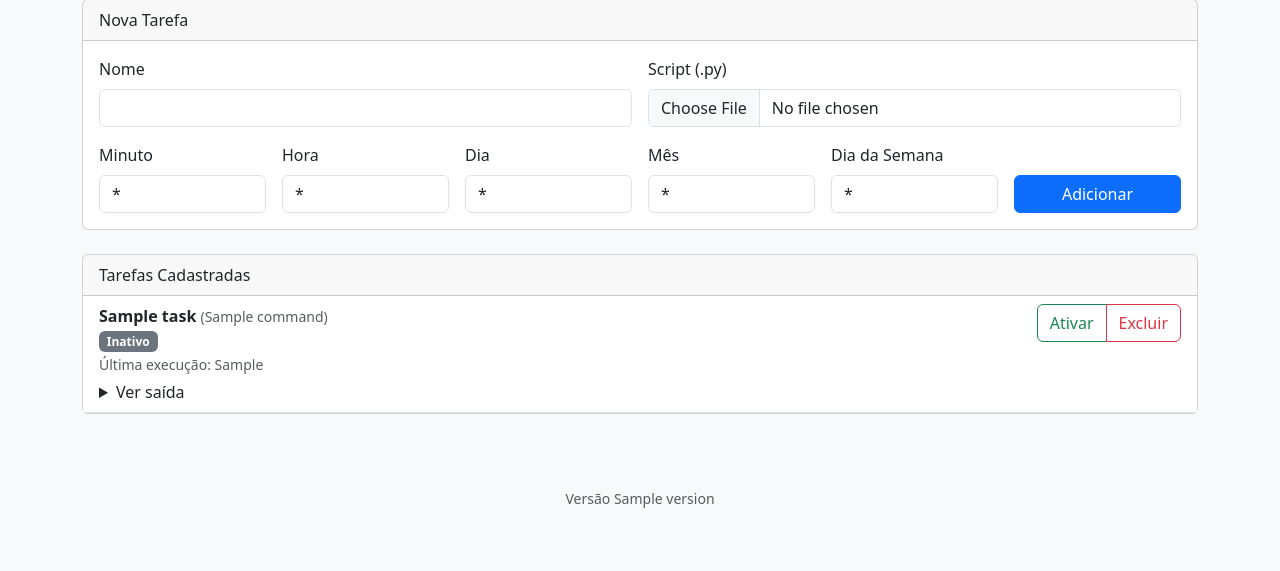
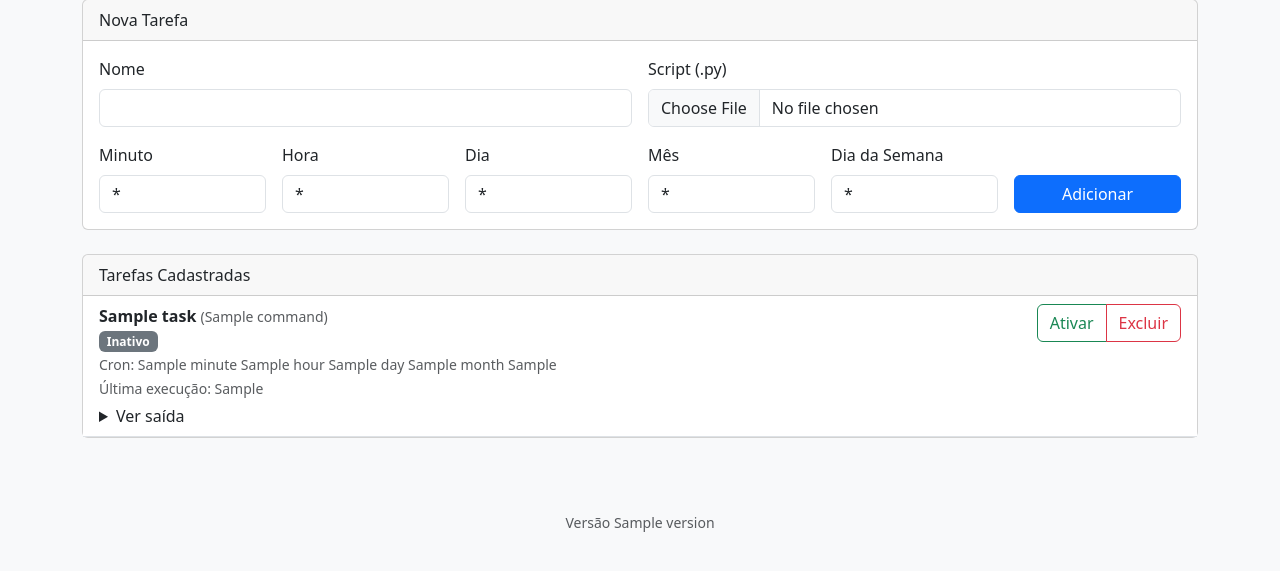
Before and after one commit to kassi0/flask-cron, a Flask app: template templates/index.html in a window 1280 px wide. Shown: the part 143-714 px from the top of the page. Run offline with Flask 3, Linux system fonts and the light colour scheme; the template is opened without the code that fills it: most values are stand-ins (such as "Sample title", 1, 10 or a date in 2020).

Commit message:
Update Index.html visualisar Cron

```diff
--- a/templates/index.html
+++ b/templates/index.html
@@ -60,6 +60,10 @@
                 <span class="badge {{ 'bg-success' if task.enabled else 'bg-secondary' }}">
                   {{ 'Ativo' if task.enabled else 'Inativo' }}
                 </span><br>
+                <small class="text-muted">
+                  Cron:
+                  {{ task.cron.minute }} {{ task.cron.hour }} {{ task.cron.day }} {{ task.cron.month }} {{ task.cron.day_of_week }}
+                </small><br>
                 <small class="text-muted">
                   Última execução:
                   {{ task.last_run if task.last_run else 'Nunca executado' }}
```
